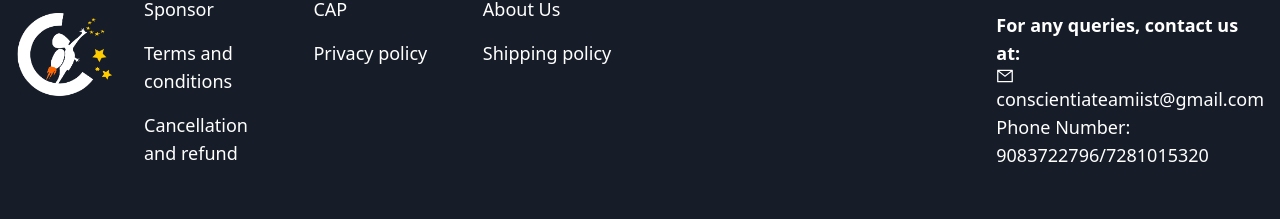
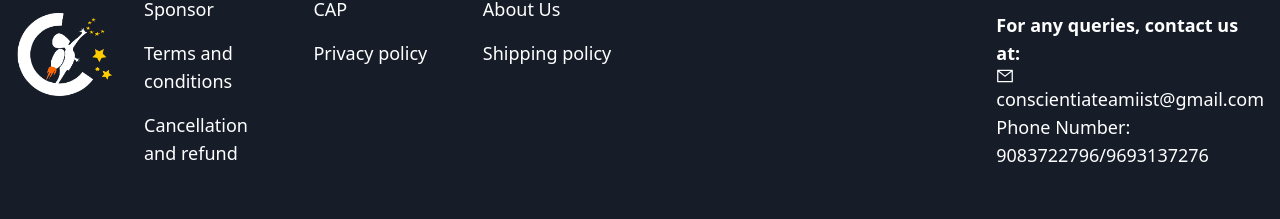
Before and after one commit to Rahul-Shukla0602/Conscientia2k23, a React (Create React App) app: page /cart in a window 1280 px wide. Shown: the part 1058-1277 px from the top of the page. Built offline with nearby package versions, Linux system fonts and the light colour scheme.

Commit message:
number changed

```diff
--- a/src/components/common/Footer.js
+++ b/src/components/common/Footer.js
@@ -46,7 +46,7 @@ const Footer = () => {
           <div className="flex flex-col mt-4">
             <p className="text-lg font-semibold">For any queries, contact us at:</p>
             <Mailto email="conscientiateamiist@gmail.com" className="text-gray-300 hover:text-white" />
-            <p>Phone Number: 9083722796/7281015320</p>
+            <p>Phone Number: 9083722796/9693137276</p>
           </div>
         </div>
 
```
